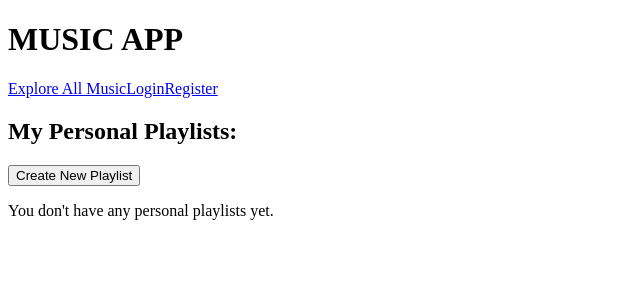
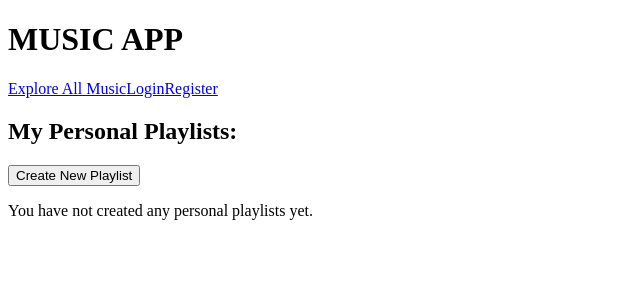
Before and after one commit to plots-TH/music_app, a React (Vite) app in the folder music_app-fe/: page /account in a window 1280 px wide. Shown: the top 300 px of the page, without its empty margins (0-640 px from the left). Built offline with nearby package versions, Linux system fonts and the light colour scheme.

Commit message:
refactor searchBar to accurately display all conditions

```diff
--- a/music_app-fe/src/components/Account.jsx
+++ b/music_app-fe/src/components/Account.jsx
@@ -8,6 +8,9 @@ function Account({ userToken }) {
   const [displayedPlaylists, setDisplayedPlaylists] = useState([]);
   const [loading, setLoading] = useState(true);
   const [error, setError] = useState(null);
+
+  // state variable for personalPlaylist searchbar (used in handlePersonalPlaylistSearch)
+  const [searchInput, setSearchInput] = useState("");
 
   // Function to fetch personal playlists for the logged-in user
   const fetchPlaylists = () => {
@@ -95,7 +98,7 @@ function Account({ userToken }) {
         };
       })
     );
-    // fix setDeisplayedPlaylists to rerender no cover image
+    // fix setDisplayedPlaylists to rerender no cover image
     setDisplayedPlaylists((prev) =>
       prev.map((playlist) => {
         if (playlist.id !== playlistId) return playlist;
@@ -127,10 +130,13 @@ function Account({ userToken }) {
 
   // handler function "function expression" to filter displayed playlist titles based on the value within searchbar input field:
   const handlePersonalPlaylistSearch = (event) => {
-    const searchInput = event.target.value.toLowerCase();
+    const input = event.target.value.toLowerCase();
+    setSearchInput(input);
+
     const searchResults = personalPlaylists.filter((playlist) =>
-      playlist.title.toLowerCase().includes(searchInput)
+      playlist.title.toLowerCase().includes(input)
     );
+
     setDisplayedPlaylists(searchResults);
   };
 
@@ -152,19 +158,25 @@ function Account({ userToken }) {
   return (
     <div>
       <h2>My Personal Playlists:</h2>
-      {/* if no displayed playlists, hide the search bar */}
+      {/* always show the searchbar if the user has at least 1 personal playlist */}
       <div>
-        {displayedPlaylists.length > 0 && (
+        {personalPlaylists.length > 0 && (
           <div>
             Search your playlists:
             <input type="text" onChange={handlePersonalPlaylistSearch} />
           </div>
         )}
       </div>
+
+      {/* create a playlist button */}
       <button onClick={handleCreatePlaylist}>Create New Playlist</button>
       {loading && <p>Loading your playlists...</p>}
       {error && <p style={{ color: "red" }}>{error}</p>}
-      {displayedPlaylists && displayedPlaylists.length > 0 ? (
+
+      {/* If 0 personal playlists exist, show "no playlists yet" message. If displayedPlaylists.length > 0, show them  */}
+      {personalPlaylists.length === 0 ? (
+        <p>You have not created any personal playlists yet.</p>
+      ) : displayedPlaylists.length > 0 ? (
         <PersonalPlaylistCardList
           personalPlaylists={displayedPlaylists}
           userToken={userToken}
@@ -174,7 +186,8 @@ function Account({ userToken }) {
           onEditDescription={handleUpdateDescription}
         />
       ) : (
-        <p>You don't have any personal playlists yet.</p>
+        // if they *have* playlists but none matched the current searchTerm
+        <p>No playlists match “{searchInput}”.</p>
       )}
     </div>
   );
```
